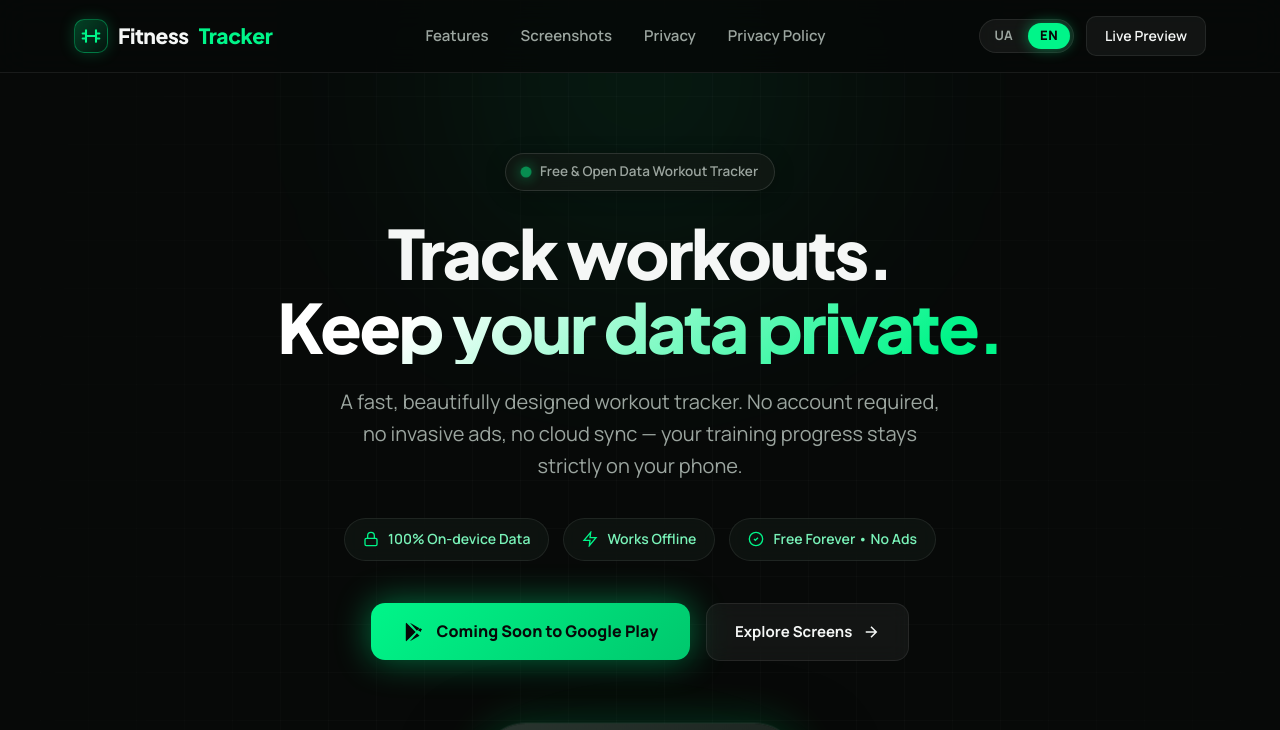
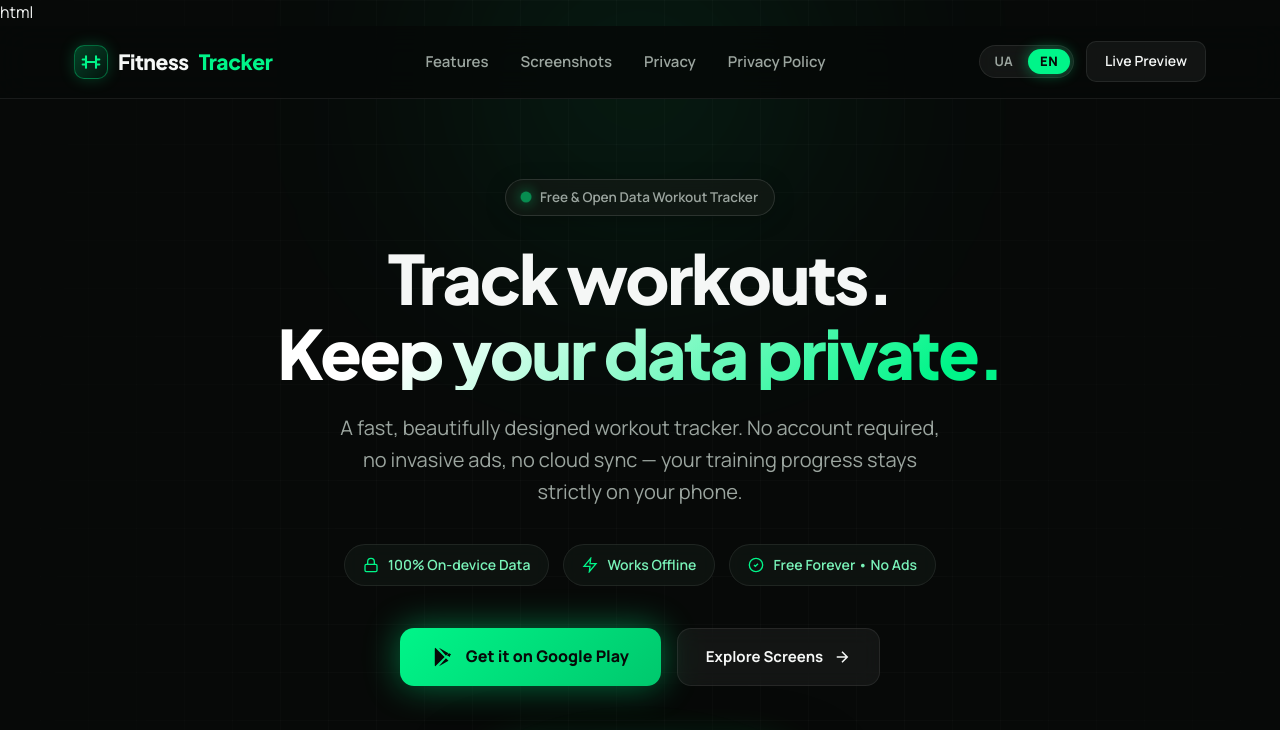
Before and after one commit to foxiho/FitnessTracker, a plain HTML site: page index.html in a window 1280 px wide. Shown: the top 730 px of the page. Drawn offline with Linux system fonts and the light colour scheme.

Commit message:
Update Google Play links and descriptions in HTML

```diff
--- a/index.html
+++ b/index.html
@@ -1,3 +1,4 @@
+html
 <!DOCTYPE html>
 <html lang="en">
 <head>
@@ -1832,11 +1833,11 @@
       </div>
 
       <div class="hero-actions reveal">
-        <a class="cta-primary" href="#screenshots">
+        <a class="cta-primary" href="https://play.google.com/store/apps/details?id=com.foxiho.fitnesstracker&pcampaignid=web_share" target="_blank" rel="noopener noreferrer">
           <svg viewBox="0 0 24 24" fill="currentColor">
             <path d="M3.609 1.814L13.793 12 3.61 22.186c-.347-.282-.572-.71-.572-1.222V3.036c0-.512.225-.94.571-1.222zM15.207 13.414l2.766 2.766-10.45 6.033 7.684-8.799zm2.766-5.594l-2.766 2.766-7.684-8.799 10.45 6.033zm1.613 4.288l-3.324-1.921 2.378-2.378 1.488.859c.72.416.72 1.096 0 1.512l-.542.313-.001.002-.001.002z"/>
           </svg>
-          <span data-i18n="hero.ctaGooglePlay">Coming Soon to Google Play</span>
+          <span data-i18n="hero.ctaGooglePlay">Get it on Google Play</span>
         </a>
         <a class="cta-secondary" href="#screenshots">
           <span data-i18n="hero.ctaExplore">Explore Screens</span>
@@ -2336,12 +2337,12 @@
     <div class="wrap">
       <div class="banner-inner reveal">
         <h2 data-i18n="cta.heading">Ready to Level Up Your Workouts?</h2>
-        <p data-i18n="cta.sub">Simple, private, and powerful workout tracking is coming soon to your Android smartphone.</p>
-        <a class="cta-primary" href="#screenshots">
+        <p data-i18n="cta.sub">Simple, private, and powerful workout tracking is available now on Google Play for your Android smartphone.</p>
+        <a class="cta-primary" href="https://play.google.com/store/apps/details?id=com.foxiho.fitnesstracker&pcampaignid=web_share" target="_blank" rel="noopener noreferrer">
           <svg viewBox="0 0 24 24" fill="currentColor">
             <path d="M3.609 1.814L13.793 12 3.61 22.186c-.347-.282-.572-.71-.572-1.222V3.036c0-.512.225-.94.571-1.222zM15.207 13.414l2.766 2.766-10.45 6.033 7.684-8.799zm2.766-5.594l-2.766 2.766-7.684-8.799 10.45 6.033zm1.613 4.288l-3.324-1.921 2.378-2.378 1.488.859c.72.416.72 1.096 0 1.512l-.542.313-.001.002-.001.002z"/>
           </svg>
-          <span data-i18n="hero.ctaGooglePlay">Coming Soon to Google Play</span>
+          <span data-i18n="hero.ctaGooglePlay">Get it on Google Play</span>
         </a>
       </div>
     </div>
@@ -2363,6 +2364,7 @@
         <div class="footer-links">
           <a href="#features" data-i18n="nav.features">Features</a>
           <a href="#screenshots" data-i18n="nav.screenshots">Screenshots</a>
+          <a href="https://play.google.com/store/apps/details?id=com.foxiho.fitnesstracker&pcampaignid=web_share" target="_blank" rel="noopener noreferrer">Google Play</a>
           <a href="privacy-policy.html" data-i18n="nav.privacyPolicy">Privacy Policy</a>
           <a href="mailto:foxiho.dev@gmail.com">foxiho.dev@gmail.com</a>
         </div>
@@ -2443,7 +2445,7 @@
           badgeOnDevice: "100% On-device Data",
           badgeOffline: "Works Offline",
           badgeFree: "Free Forever • No Ads",
-          ctaGooglePlay: "Coming Soon to Google Play",
+          ctaGooglePlay: "Get it on Google Play",
           ctaExplore: "Explore Screens",
           chip1Title: "Yearly Consistency",
           chip1Val: "54 / 100 Workouts (54%)",
@@ -2510,8 +2512,8 @@
         },
         cta: {
           heading: "Ready to Level Up Your Workouts?",
-          sub: "Simple, private, and powerful workout tracking is coming soon to your Android smartphone.",
-          btn: "Coming Soon to Google Play"
+          sub: "Simple, private, and powerful workout tracking is available now on Google Play for your Android smartphone.",
+          btn: "Get it on Google Play"
         },
         footer: {
           copyright: "© 2026 Fitness Tracker. Crafted with privacy & performance in mind.",
@@ -2590,7 +2592,7 @@
           badgeOnDevice: "100% локальні дані",
           badgeOffline: "Працює офлайн",
           badgeFree: "Завжди безкоштовно • Без реклами",
-          ctaGooglePlay: "Незабаром у Google Play",
+          ctaGooglePlay: "Завантажити в Google Play",
           ctaExplore: "Переглянути інтерфейс",
           chip1Title: "Річна дисципліна",
           chip1Val: "54 / 100 Тренувань (54%)",
@@ -2657,8 +2659,8 @@
         },
         cta: {
           heading: "Готові вивести тренування на новий рівень?",
-          sub: "Простий, приватний і потужний щоденник тренувань незабаром з'явиться на вашому Android-смартфоні.",
-          btn: "Незабаром у Google Play"
+          sub: "Простий, приватний і потужний щоденник тренувань уже доступний для вашого Android-смартфона у Google Play.",
+          btn: "Завантажити в Google Play"
         },
         footer: {
           copyright: "© 2026 Fitness Tracker. Створено з турботою про приватність та продуктивність.",
```
